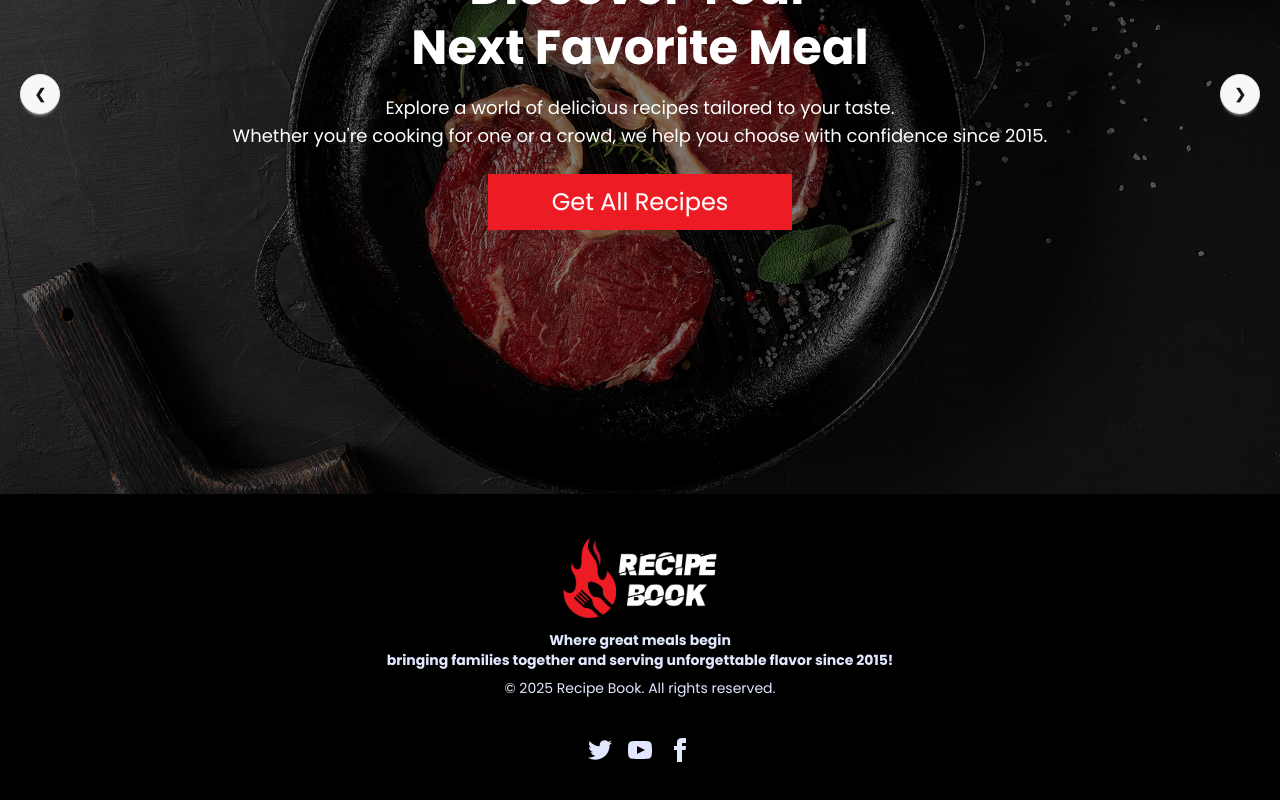
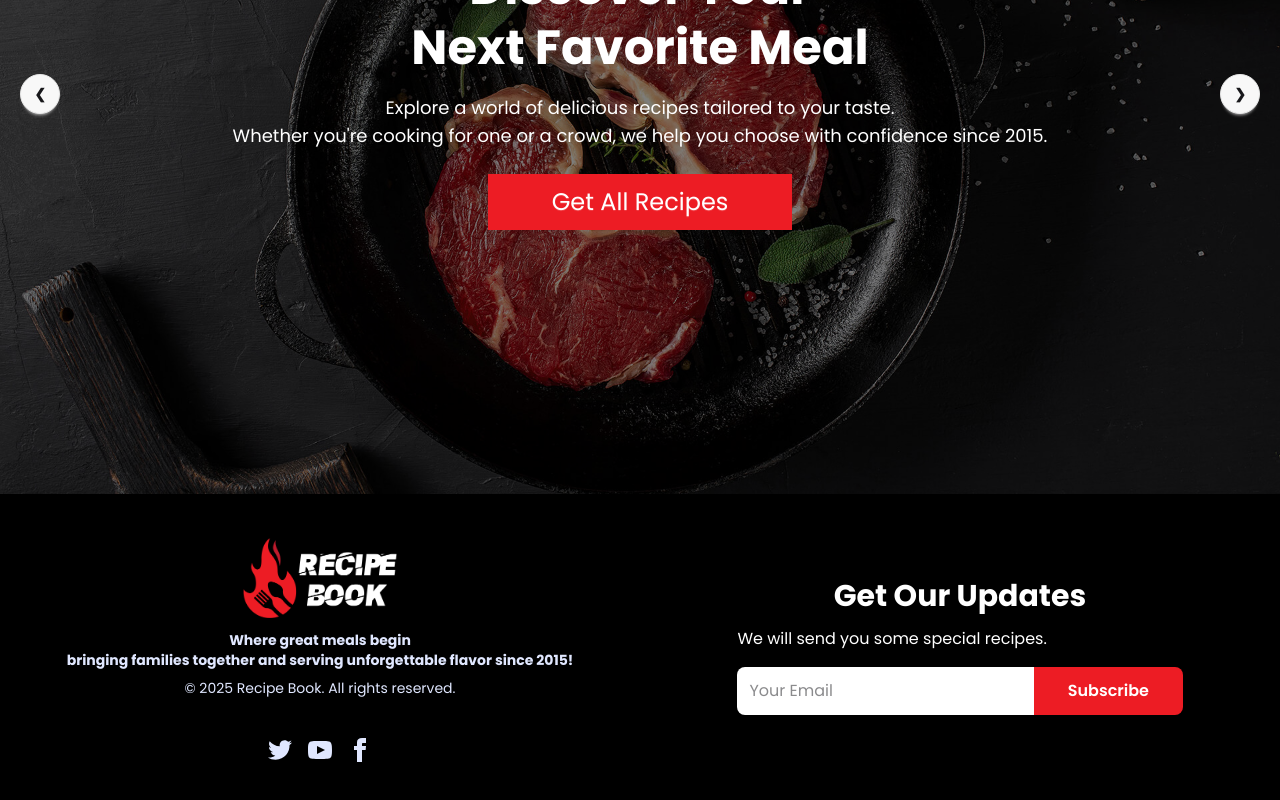
Before and after one commit to anik-siddiky/recipe-book-client, a React (Vite) app: page / in a window 1280 px wide. Shown: the part 386-1186 px from the top of the page. Built offline with nearby package versions, Linux system fonts and the light colour scheme.

Commit message:
updated the footer section with a input section

```diff
--- a/src/Components/Footer.jsx
+++ b/src/Components/Footer.jsx
@@ -4,7 +4,10 @@ import { Link } from 'react-router';
 
 const Footer = () => {
     return (
-        <footer className="footer footer-horizontal footer-center bg-black text-primary-content p-10">
+        <div className='bg-black py-10 md:flex'>
+
+
+            <div className="footer footer-horizontal footer-center bg-black text-primary-content md:px-0 px-3">
                 <aside>
                     <Link to="/">
                         <img className='md:w-44 w-28' src={footerLogo} alt="" />
@@ -53,7 +56,19 @@ const Footer = () => {
                         </Link>
                     </div>
                 </nav>
-        </footer>
+            </div>
+
+            <div className="container flex flex-col flex-wrap content-center justify-center py-6 mx-auto">
+                <h1 className="text-xl antialiased font-bold leading-none text-center md:text-3xl text-white mb-4">Get Our Updates</h1>
+                <p className='text-white mb-4'>We will send you some special recipes.</p>
+                <div className="flex flex-row">
+                    <input type="text" placeholder="Your Email" className="p-3 rounded-l-lg w-full sm:w-2/3 bg-white" />
+                    <button type="button" className="w-2/5 p-3 font-semibold rounded-r-lg sm:w-1/3 bg-[#ED1C24] text-white cursor-pointer">Subscribe</button>
+                </div>
+            </div>
+
+
+        </div>
     );
 };
 
--- /dev/null
+++ b/src/Pages/AddRecipes.jsx
@@ -0,0 +1,11 @@
+import React from 'react';
+
+const AddRecipes = () => {
+    return (
+        <div>
+            Add Your Recepies
+        </div>
+    );
+};
+
+export default AddRecipes;
--- a/src/Router/Router.jsx
+++ b/src/Router/Router.jsx
@@ -1,6 +1,7 @@
 import { createBrowserRouter, RouterProvider, } from "react-router";
 import HomeLayout from "../Layouts/HomeLayout";
 import Home from "../Components/Home";
+import AddRecipes from "../Pages/AddRecipes";
 
 const router = createBrowserRouter([
     {
@@ -17,7 +18,7 @@ const router = createBrowserRouter([
             },
             {
                 path: "add-recipes",
-                element: <h1>Add Recipes</h1>
+                element: <AddRecipes></AddRecipes>
             },
             {
                 path: "my-recipes",
```
Also changed, not shown: src/Components/Hero.jsx (line endings or trailing spaces). Lines whose indentation alone changed are shown as unchanged.
